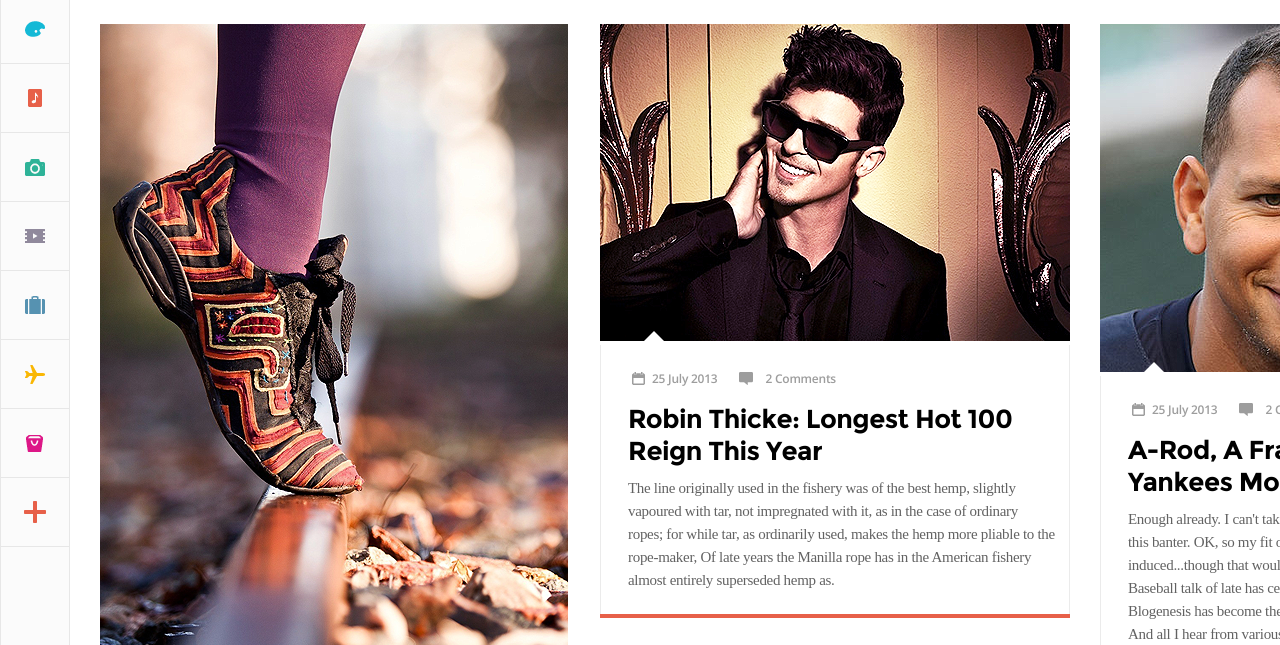
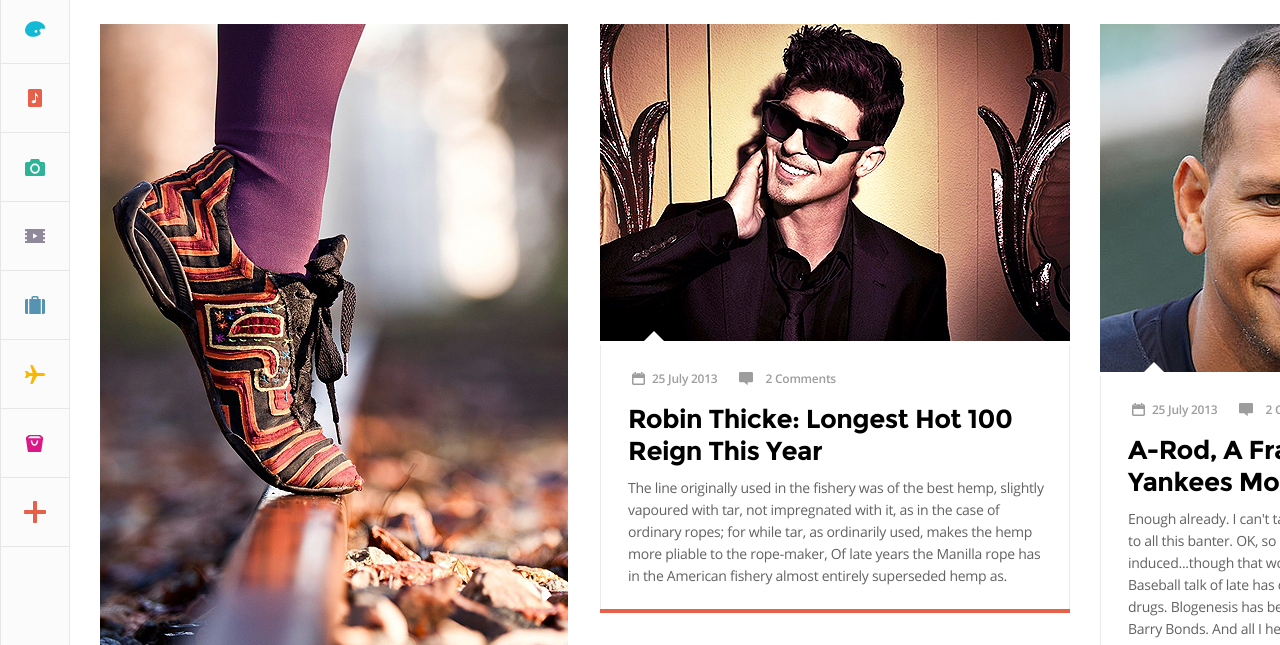
Before and after one commit to DaryaMarkova/WebmasteringBasic, a website built with webpack: page src/index.html in a window 1280 px wide. Shown: the part 83-728 px from the top of the page. Built offline with nearby package versions, Linux system fonts and the light colour scheme; files whose address does not match are found by name.

Commit message:
some font fixes

```diff
--- a/src/scss/news.css
+++ b/src/scss/news.css
@@ -112,11 +112,12 @@
 
 .news-card__content--text {
     margin-top: 10px;
-    font-family: 'OpenSans';
-    font-size: 15px;
-    line-height: 23px;
+    font-family: 'OpenSans-Regular';
+    font-size: 14px;
+    line-height: 22px;
     letter-spacing: -0.02em;
     color: #626262;
+    white-space: pre-line;
 }
 
 .news-card__readmore-button {
```
Also changed, not shown: src/index.html (+5 -10 lines), dist/index.css.
